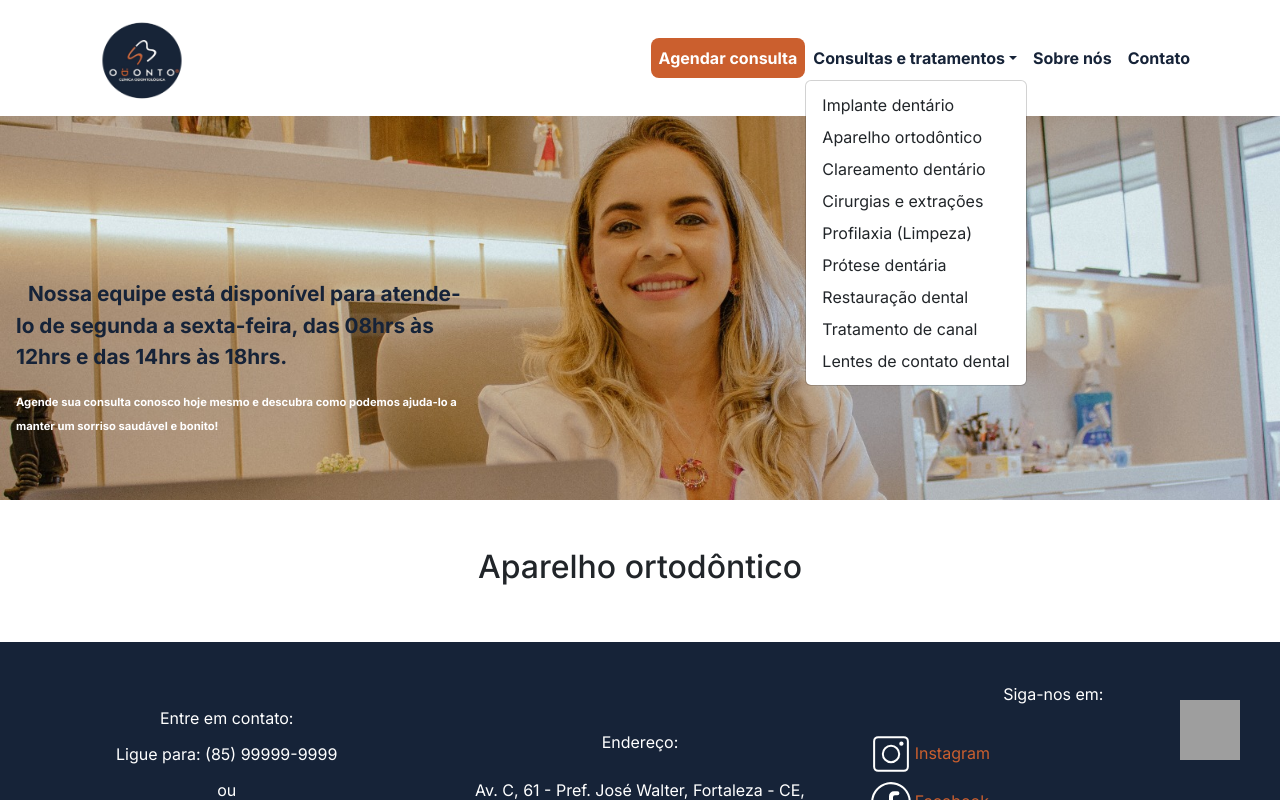
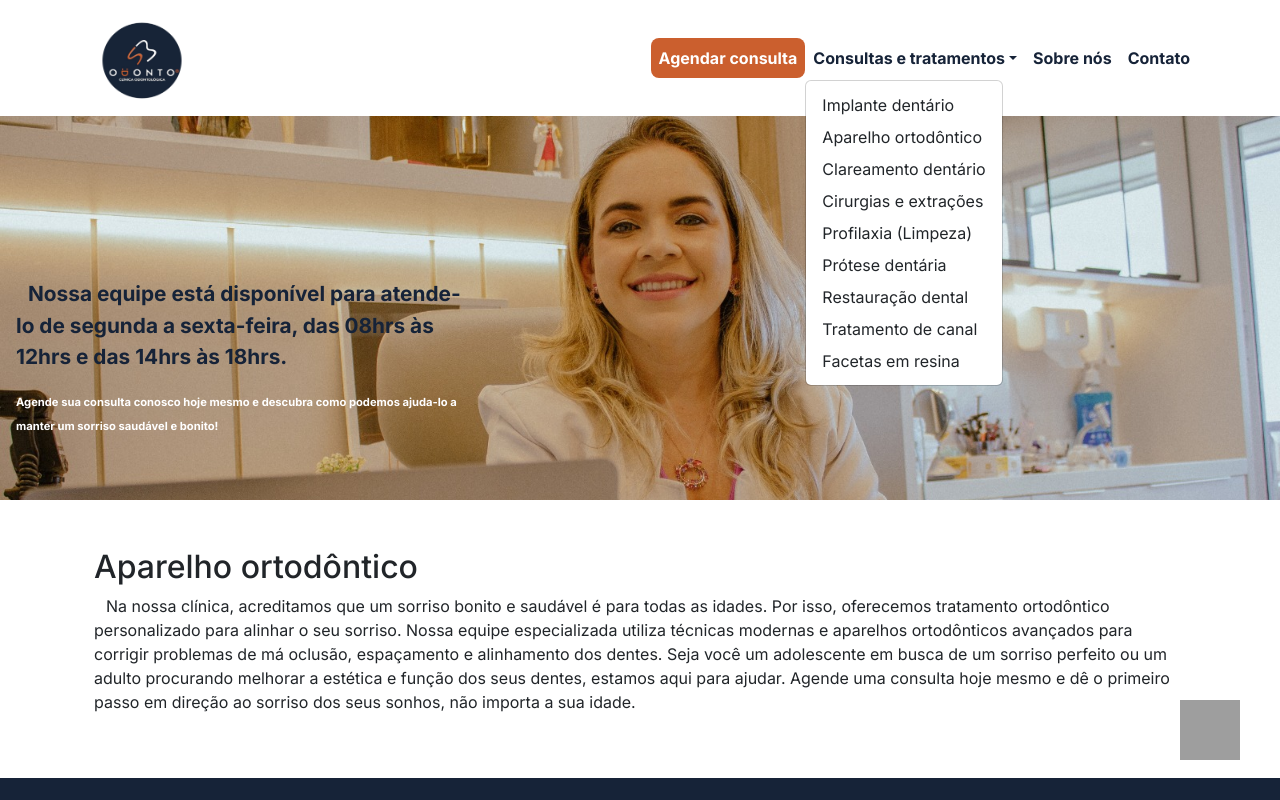
Before and after one commit to RodrigoBarreto2015/Odonto, a React (Vite) app: page /servicos/aparelho in a window 1280 px wide. Both pictures are taken after a click on the button "Consultas e tratamentos". Shown: the top 800 px of the page. Built offline with nearby package versions, Linux system fonts and the light colour scheme; grey boxes are pictures that could not be loaded.

Commit message:
chore: mudanças de textos nas páginas e navegação

```diff
--- a/src/components/NavBar/Navbar.tsx
+++ b/src/components/NavBar/Navbar.tsx
@@ -45,7 +45,7 @@ const NavbarOs = () => {
                                 <NavDropdown.Item as={Link} onClick={hideBars} to="/servicos/protese">Prótese dentária</NavDropdown.Item>
                                 <NavDropdown.Item as={Link} onClick={hideBars} to="/servicos/restauracao">Restauração dental</NavDropdown.Item>
                                 <NavDropdown.Item as={Link} onClick={hideBars} to="/servicos/tratamento">Tratamento de canal</NavDropdown.Item>
-                                <NavDropdown.Item as={Link} onClick={hideBars} to="/servicos/lentes">Lentes de contato dental</NavDropdown.Item>
+                                <NavDropdown.Item as={Link} onClick={hideBars} to="/servicos/lentes">Facetas em resina</NavDropdown.Item>
                             </NavDropdown>
                             <Nav.Link as={Link} onClick={hideBars} to="/sobrenos">Sobre nós</Nav.Link>
                             <Nav.Link as={Link} onClick={hideBars} to="/contato">Contato</Nav.Link>
--- a/src/pages/aparelho/Aparelho.tsx
+++ b/src/pages/aparelho/Aparelho.tsx
@@ -3,7 +3,7 @@ import { PageContext } from "../../hooks/PageContext"
 
 const Aparelho = () => {
 
-  const {page, setPage} = useContext(PageContext)
+  const { page, setPage } = useContext(PageContext)
 
   useEffect(() => {
     setPage("Aparelho ortodôntico")
@@ -11,9 +11,10 @@ const Aparelho = () => {
   }, [page])
 
   return (
-    < >
+    <div className="container" >
       <h2>Aparelho ortodôntico</h2>
-    </>
+      <p>Na nossa clínica, acreditamos que um sorriso bonito e saudável é para todas as idades. Por isso, oferecemos tratamento ortodôntico personalizado para alinhar o seu sorriso. Nossa equipe especializada utiliza técnicas modernas e aparelhos ortodônticos avançados para corrigir problemas de má oclusão, espaçamento e alinhamento dos dentes. Seja você um adolescente em busca de um sorriso perfeito ou um adulto procurando melhorar a estética e função dos seus dentes, estamos aqui para ajudar. Agende uma consulta hoje mesmo e dê o primeiro passo em direção ao sorriso dos seus sonhos, não importa a sua idade.</p>
+    </div>
   )
 }
 
--- a/src/pages/cirurgias/Cirurgias.tsx
+++ b/src/pages/cirurgias/Cirurgias.tsx
@@ -2,16 +2,17 @@ import { useContext, useEffect } from "react"
 import { PageContext } from "../../hooks/PageContext"
 
 const Cirurgias = () => {
-  const {page, setPage} = useContext(PageContext)
+  const { page, setPage } = useContext(PageContext)
 
   useEffect(() => {
     setPage("Cirurgia e extração")
     window.scrollTo(0, 0)
   }, [page])
   return (
-    <>
+    <div className="container" >
       <h2>Cirurgias e extrações</h2>
-    </>
+      <p>Em nossa clínica, oferecemos cirurgias e extrações dentárias com um toque humano. Compreendemos que esses procedimentos podem causar apreensão e nervosismo, e é por isso que priorizamos um atendimento gentil e acolhedor em cada etapa do processo. Nossa equipe experiente está aqui para ouvir suas preocupações, explicar os procedimentos de forma clara e fornecer todo o apoio necessário para garantir sua tranquilidade. Utilizamos técnicas avançadas e cuidados meticulosos para realizar cirurgias e extrações com segurança e eficácia. Seja para resolver problemas dentários complexos ou realizar procedimentos de rotina, estamos comprometidos em fornecer um atendimento humanizado e acolhedor. Agende uma consulta conosco e deixe-nos cuidar do seu sorriso com dedicação e profissionalismo.</p>
+    </div>
   )
 }
 
--- a/src/pages/clareamento/Clareamento.tsx
+++ b/src/pages/clareamento/Clareamento.tsx
@@ -3,7 +3,7 @@ import { PageContext } from "../../hooks/PageContext"
 
 const Clareamento = () => {
 
-  const {page, setPage} = useContext(PageContext)
+  const { page, setPage } = useContext(PageContext)
 
   useEffect(() => {
     setPage("Clareamento dentário")
@@ -11,9 +11,10 @@ const Clareamento = () => {
   }, [page])
 
   return (
-    < >
+    <div className="container" >
       <h2>Clareamento dentário</h2>
-    </>
+      <p>Desfrute de um sorriso mais brilhante e confiante com o nosso procedimento de clareamento dentário rápido e eficaz. Na nossa clínica, entendemos o impacto que dentes mais claros podem ter na sua autoestima e aparência. É por isso que oferecemos um tratamento de clareamento dentário simples e rápido, que pode transformar o seu sorriso em poucas sessões ou no conforto da sua casa. Utilizando técnicas seguras e produtos de qualidade, ajudamos você a alcançar um sorriso mais radiante e jovial. Agende uma consulta hoje mesmo e descubra como podemos iluminar o seu sorriso de forma simples e eficiente.</p>
+    </div>
   )
 }
 
--- a/src/pages/implante/Implante.tsx
+++ b/src/pages/implante/Implante.tsx
@@ -3,7 +3,7 @@ import { PageContext } from "../../hooks/PageContext"
 
 const Implante = () => {
 
-  const {page, setPage} = useContext(PageContext)
+  const { page, setPage } = useContext(PageContext)
 
   useEffect(() => {
     setPage("Implante dentário")
@@ -11,9 +11,10 @@ const Implante = () => {
   }, [page])
 
   return (
-    <>
+    <div className="container" >
       <h2>Implante dentário</h2>
-    </>
+      <p>Recupere o sorriso dos seus sonhos com os nossos serviços de implantes dentários. Na nossa clínica, entendemos o impacto que a falta de dentes pode ter na sua autoconfiança e qualidade de vida. É por isso que oferecemos soluções personalizadas de implantes dentários para restaurar a estética e função do seu sorriso. Com uma equipe experiente e tecnologia de ponta, estamos comprometidos em oferecer resultados duradouros e naturais. Seja para substituir um único dente ou restaurar toda a arcada, estamos aqui para ajudar você a recuperar a sua melhor versão. Agende uma consulta hoje mesmo e dê o primeiro passo em direção ao sorriso que você sempre desejou.</p>
+    </div>
   )
 }
 
--- a/src/pages/lentes/Lentes.tsx
+++ b/src/pages/lentes/Lentes.tsx
@@ -3,17 +3,18 @@ import { PageContext } from "../../hooks/PageContext"
 
 const Lentes = () => {
 
-  const {page, setPage} = useContext(PageContext)
+  const { page, setPage } = useContext(PageContext)
 
   useEffect(() => {
-    setPage("Lentes de contato")
+    setPage("Facetas em resina")
     window.scrollTo(0, 0)
   }, [page])
 
   return (
-    <>
-      <h2>Lentes de contato dental</h2>
-    </>
+    <div className="container" >
+      <h2>Facetas em resina</h2>
+      <p>Desperte para um sorriso renovado e natural com as nossas facetas em resina. Na nossa clínica, entendemos a importância de um sorriso confiante e radiante. Com as facetas em resina, podemos ajustar a cor e o formato dos seus dentes, proporcionando um resultado estético e natural. Nossa equipe altamente qualificada utiliza técnicas avançadas para criar facetas personalizadas que se integram perfeitamente ao seu sorriso. Seja para corrigir imperfeições, fechar espaços indesejados ou rejuvenescer o seu sorriso, estamos aqui para ajudar você a alcançar o sorriso dos seus sonhos. Agende uma consulta hoje mesmo e descubra como podemos transformar o seu sorriso de forma segura e eficaz.</p>
+    </div>
   )
 }
 
--- a/src/pages/protese/Protese.tsx
+++ b/src/pages/protese/Protese.tsx
@@ -11,7 +11,7 @@ const Protese = () => {
   }, [page])
 
   return (
-    <div className="container" style={{textAlign: "center"}}>
+    <div className="container" >
       <h2>Prótese dentária</h2>
       <p>Descubra a arte da reabilitação  oral na nossa clínica, onde realizamos próteses dentárias fixas e removíveis com excelência em beleza, naturalidade e função. Nossa equipe de profissionais experientes está comprometida em proporcionar sorrisos que não apenas parecem naturais, mas também funcionam perfeitamente. Utilizamos materiais de alta qualidade e técnicas avançadas para garantir resultados duradouros e satisfatórios para nossos pacientes. Seja para restaurar a estética do seu sorriso ou para melhorar sua capacidade de mastigação, estamos aqui para oferecer soluções personalizadas que atendam às suas necessidades. Agende uma consulta conosco e descubra como podemos transformar seu sorriso de forma bonita e funcional.</p>
     </div>
--- a/src/pages/tratamento/Tratamento.tsx
+++ b/src/pages/tratamento/Tratamento.tsx
@@ -2,16 +2,17 @@ import { useContext, useEffect } from "react"
 import { PageContext } from "../../hooks/PageContext"
 
 const Tratamento = () => {
-  const {page, setPage} = useContext(PageContext)
+  const { page, setPage } = useContext(PageContext)
 
   useEffect(() => {
     setPage("Tratamento de canal")
     window.scrollTo(0, 0)
   }, [page])
   return (
-    <>
+    <div className="container" >
       <h2>Tratamento de canal</h2>
-    </>
+      <p>Nossos especialistas altamente qualificados utilizam equipamentos de última geração para garantir um tratamento eficiente e confortável. Com nossa abordagem moderna, muitos casos podem ser concluídos em apenas uma sessão, proporcionando conveniência e resultados rápidos para nossos pacientes. Conte conosco para um tratamento de canal seguro, eficaz e sem complicações. Agende sua consulta hoje mesmo e restaure o conforto e a saúde do seu sorriso.</p>
+    </div>
   )
 }
 
```
